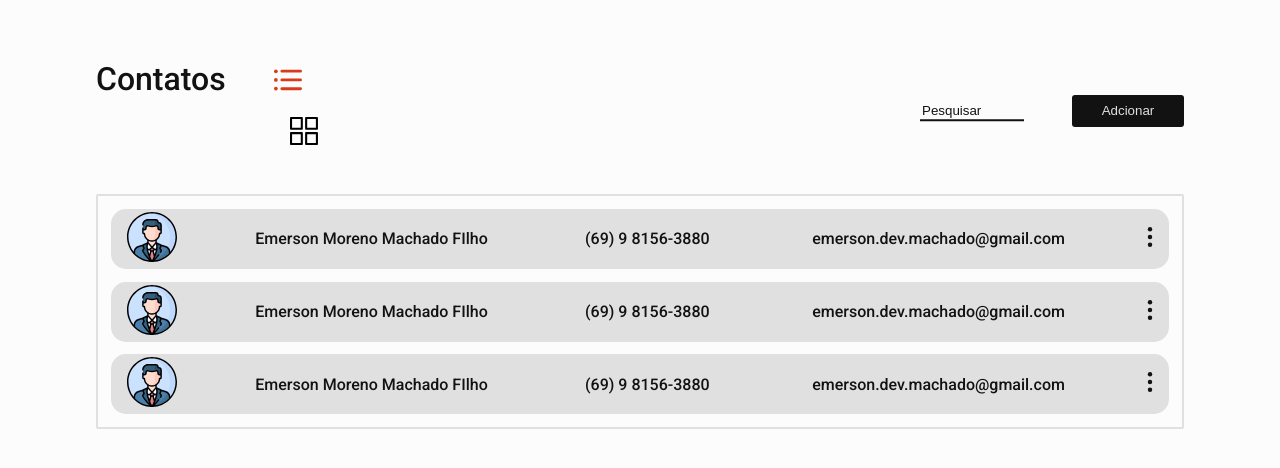
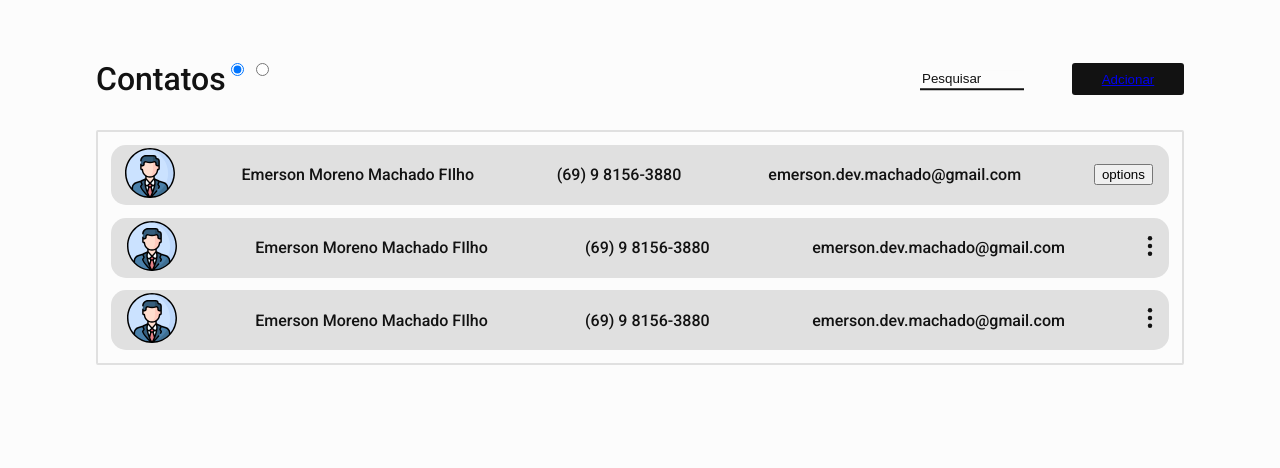
Before and after one commit to Emerson-MM-Filho/contatos_javascript, a plain HTML site: page docs/index.html in a window 1280 px wide. Drawn offline with Linux system fonts and the light colour scheme.

Commit message:
first js code

```diff
--- a/docs/showAs.css
+++ b/docs/css/showAs.css
@@ -1,9 +1,7 @@
-* {
+/* * {
     --color-tertiry: #121212;
     --color-hover: #D93B18;
 }
-
-/*Configurando os botôes de modo de exibição*/
 
 .showOptions {
     position: relative;
@@ -42,4 +40,4 @@ input[class="showAsPanel"]:hover + #svgShowAsPanel:hover,
 input[class="showAsPanel"]:checked + #svgShowAsPanel,
 input[class="showAsPanel"]:focus + #svgShowAsPanel {
     fill: var(--color-hover);
-}
+} */
--- a/docs/index.html
+++ b/docs/index.html
@@ -5,8 +5,8 @@
     <meta http-equiv="X-UA-Compatible" content="IE=edge">
     <meta name="viewport" content="width=device-width, initial-scale=1.0">
     <title>Lista de Contatos</title>
-    <link rel="stylesheet" href="style.css">
-    <link rel="stylesheet" href="showAs.css">
+    <link rel="stylesheet" href="/docs/css/style.css">
+    <link rel="stylesheet" href="/docs/css/showAs.css">
     <link rel="preconnect" href="https://fonts.gstatic.com">
     <link rel="stylesheet" href="https://fonts.googleapis.com/css2?family=Roboto:wght@500&display=swap">
 </head>
@@ -18,56 +18,19 @@
             </div>
             <div class="showOptions">
                 <label class="showAsList" for="contactShowAs">
-                    <input type="radio" class="showAsList" id="contactShowAs" name='showAsList' value="list" checked>
-                    <svg id="svgShowAsList" version="1.1" id="Capa_1" xmlns="http://www.w3.org/2000/svg" xmlns:xlink="http://www.w3.org/1999/xlink" x="0px" y="0px"
-                        viewBox="0 0 60.123 60.123" style="enable-background:new 0 0 60.123 60.123;" xml:space="preserve">
-                        <g>
-                            <path d="M57.124,51.893H16.92c-1.657,0-3-1.343-3-3s1.343-3,3-3h40.203c1.657,0,3,1.343,3,3S58.781,51.893,57.124,51.893z"/>
-                            <path d="M57.124,33.062H16.92c-1.657,0-3-1.343-3-3s1.343-3,3-3h40.203c1.657,0,3,1.343,3,3
-                                C60.124,31.719,58.781,33.062,57.124,33.062z"/>
-                            <path d="M57.124,14.231H16.92c-1.657,0-3-1.343-3-3s1.343-3,3-3h40.203c1.657,0,3,1.343,3,3S58.781,14.231,57.124,14.231z"/>
-                            <circle cx="4.029" cy="11.463" r="4.029"/>
-                            <circle cx="4.029" cy="30.062" r="4.029"/>
-                            <circle cx="4.029" cy="48.661" r="4.029"/>
-                        </g>
-                    </svg>
+                    <input type="radio" class="showAsList" id="contactShowAs" name='showAsOptions' value="list" checked>
                 </label>
-                <label class="showAsPanel" for="contactShowAs">
-                    <input type="radio" class="showAsPanel" id="contactShowAs" name='showAsList' value="list">
-                    <svg id="svgShowAsPanel" version="1.1" id="Capa_1" xmlns="http://www.w3.org/2000/svg" xmlns:xlink="http://www.w3.org/1999/xlink" x="0px" y="0px"
-                        viewBox="0 0 270 270" style="enable-background:new 0 0 270 270;" xml:space="preserve">
-                        <g>
-                            <g>
-                                <path d="M114,0H10C4.5,0,0,4.5,0,10v104c0,5.5,4.5,10,10,10h104c5.5,0,10-4.5,10-10V10C124,4.5,119.5,0,114,0z M104,104H20V20h84
-                                    V104z"/>
-                            </g>
-                        </g>
-                        <g>
-                            <g>
-                                <path d="M260,0H156c-5.5,0-10,4.5-10,10v104c0,5.5,4.5,10,10,10h104c5.5,0,10-4.5,10-10V10C270,4.5,265.5,0,260,0z M250,104h-84
-                                    V20h84V104z"/>
-                            </g>
-                        </g>
-                        <g>
-                            <g>
-                                <path d="M114,146H10c-5.5,0-10,4.5-10,10v104c0,5.5,4.5,10,10,10h104c5.5,0,10-4.5,10-10V156C124,150.5,119.5,146,114,146z
-                                    M104,250H20v-84h84V250z"/>
-                            </g>
-                        </g>
-                        <g>
-                            <g>
-                                <path d="M260,146H156c-5.5,0-10,4.5-10,10v104c0,5.5,4.5,10,10,10h104c5.5,0,10-4.5,10-10V156C270,150.5,265.5,146,260,146z
-                                    M250,250h-84v-84h84V250z"/>
-                            </g>
-                        </g>
-                    </svg>
+                <label class="showAsList" for="contactShowAs">
+                    <input type="radio" class="showAsPanel" id="contactShowAs" name='showAsOptions' value="list">
                 </label>
             </div>
             <div class="searchContacts">
                 <input id="buttonSearch" placeholder="Pesquisar"></input>
             </div>
             <div class="newContacts">
-                <button id="buttonNewContact">Adcionar</button>
+                <button id="buttonNewContact" onclick="">
+                    <a href="/docs/html/addContact.html">Adcionar</a>
+                </button>
             </div>
         </div>
         <div class="listContacts">
@@ -81,7 +44,8 @@
                         <td id="phoneContact">(69) 9 8156-3880</td>
                         <td id="emailContact">emerson.dev.machado@gmail.com</td>
                         <td id="optionsContact">
-                            <svg class="optionsContactIcon" version="1.1" id="Capa_1" xmlns="http://www.w3.org/2000/svg" xmlns:xlink="http://www.w3.org/1999/xlink" x="0px" y="0px"
+                            <button onclick='' >options</button>
+                            <!-- <svg class="optionsContactIcon" version="1.1" id="Capa_1" xmlns="http://www.w3.org/2000/svg" xmlns:xlink="http://www.w3.org/1999/xlink" x="0px" y="0px"
                                     viewBox="0 0 384 384" style="enable-background:new 0 0 384 384;" xml:space="preserve">
                                 <g>
                                     <g>
@@ -97,7 +61,7 @@
                                     <g>
                                         <circle cx="192" cy="341.333" r="42.667"/>
                                     </g>
-                            </svg>
+                            </svg> -->
                         </td>
                     </table>
                 </div>
@@ -166,6 +130,6 @@
             </div>
         </div>
     </div>
-    <script src="script.js"></script>
+    <script src="/docs/js/script.js"></script>
 </body>
 </html>
```
Also changed, not shown: docs/html/addContact.html (added, +24 -0 lines), docs/js/addContact.js (added, +9 -0 lines), docs/css/style.css (renamed from docs/style.css), docs/js/script.js (added).
